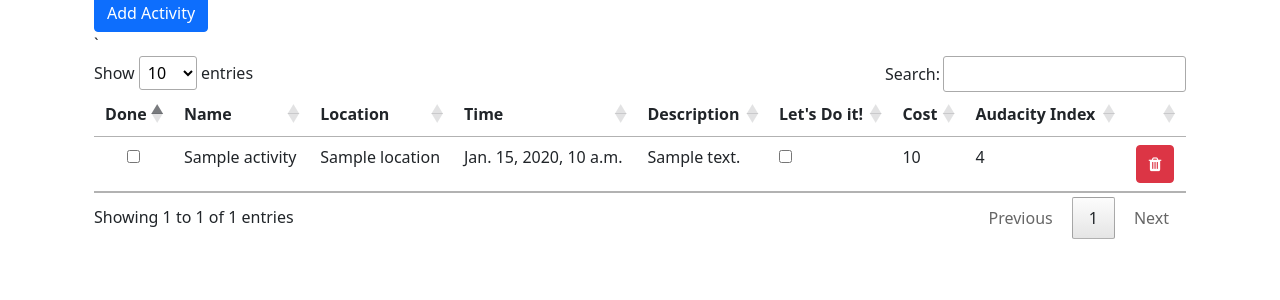
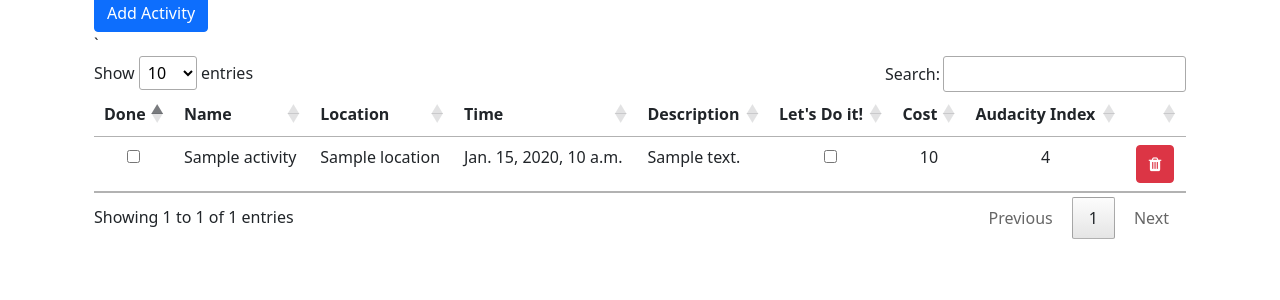
Before and after one commit to Trafire/july, a Django app: template templates/home.html in a window 1280 px wide. Shown: the part 274-574 px from the top of the page. Run offline with Django 5.2, Linux system fonts and the light colour scheme; the template is opened without the code that fills it: most values are stand-ins (such as "Sample title", 1, 10 or a date in 2020); some libraries are stand-ins or nearby versions.

Commit message:
Formatting changes

```diff
--- a/templates/activity_table.html
+++ b/templates/activity_table.html
@@ -2,7 +2,7 @@
     <table id="activity" class="table">
         <thead>
         <tr>
-            <th scope="col" style="text-align: center">Done</th>
+            <th scope="col" >Done</th>
             <th scope="col">Name</th>
             <th scope="col" class="d-none d-sm-table-cell">Location</th>
             <th scope="col" class="d-none d-sm-table-cell">Time</th>
@@ -16,16 +16,16 @@
         <tbody>
         {% for activity in page_obj %}
             <tr>
-                <td style="text-align: center"><input type="checkbox" class="completed-checkbox" data-id="{{ activity.id }}"
+                <td class="center"><input type="checkbox" class="completed-checkbox" data-id="{{ activity.id }}"
                            {% if activity.completed %}checked{% endif %}></td>
                 <td>{{ activity.name }}</td>
                 <td class="d-none d-sm-table-cell">{{ activity.location }}</td>
                 <td class="d-none d-sm-table-cell">{{ activity.date_time|default_if_none:"" }}</td>
                 <td class="d-none d-sm-table-cell">{{ activity.description }}</td>
-                <td ><input type="checkbox" class="planned-checkbox" data-id="{{ activity.id }}"
+                <td class="center"><input type="checkbox" class="planned-checkbox" data-id="{{ activity.id }}"
                            {% if activity.planned %}checked{% endif %}></td>
-                <td class="d-none d-sm-table-cell">{{ activity.cost }}</td>
-                <td>{{ activity.daring_rating }}</td>
+                <td class="d-none d-sm-table-cell center">{{ activity.cost }}</td>
+                <td class="center">{{ activity.daring_rating }}</td>
                 <td>
                     <button class="btn btn-danger" data-id="{{ activity.id }}"><i class="fa fa-trash" style="color:white;"></i></button>
                 </td>
--- a/trinity/static/trinity/styles.css
+++ b/trinity/static/trinity/styles.css
@@ -1,3 +1,14 @@
+
+th {
+   text-align: center;
+
+}
+
+td.center {
+    text-align: center;
+
+}
+
 body {
     padding-bottom: 100px;
 }
```
